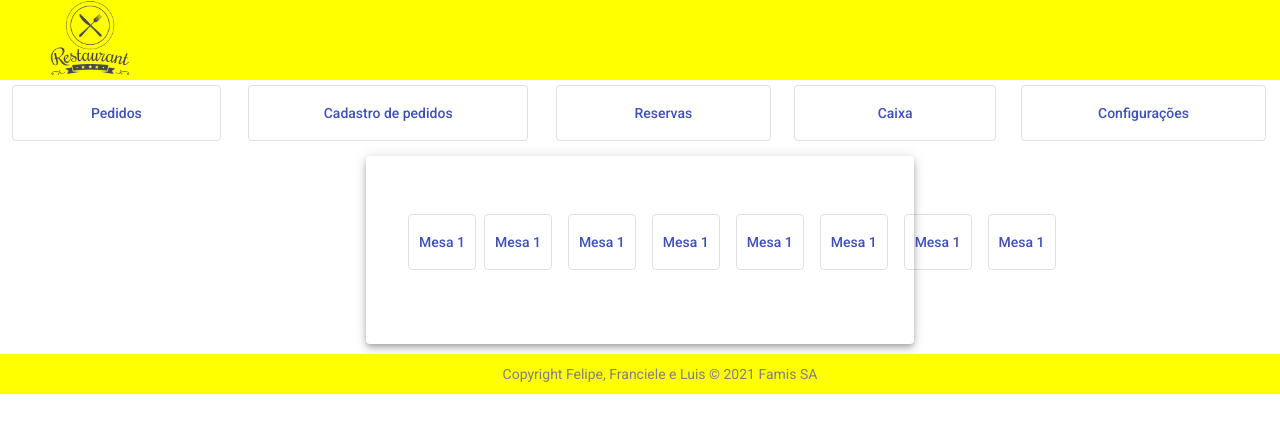
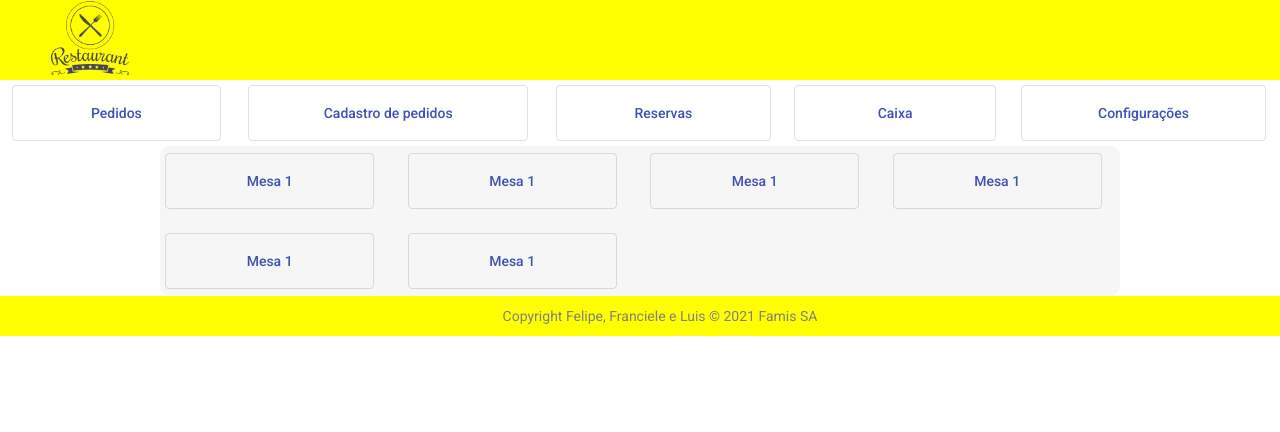
Before and after one commit to felipebonadio/angularFamis, an Angular app: page /orders in a window 1280 px wide. Shown: the top 432 px of the page. Built offline with nearby package versions, Linux system fonts and the light colour scheme.

Commit message:
fixed order css

```diff
--- a/src/app/order/order.component.css
+++ b/src/app/order/order.component.css
@@ -2,39 +2,6 @@
   display: grid;
   justify-items: center;
   grid-template-columns: auto auto auto auto auto;
-}
-
-.grid-row {
-  display: grid;
-  grid-template-rows: auto;
-}
-
-.grid-col {
-  display: grid;
-  grid-template-columns: 25% 25% 25% 25%;
-}
-
-.grid {
-  display: flex;
-  justify-content: space-around;
-  grid-auto-columns: auto auto auto auto;
-}
-.card {
-  max-width: 35%;
-  max-height: 100%;
-  margin: auto;
-  padding: 50px;
-  margin-top: 10px;
-  margin-bottom: 10px;
-}
-
-mat-card-actions {
-  display: flex;
-  align-items: center;
-  justify-content: center;
-}
-mat-card-actions {
-  font-size: 1.3em;
 }
 
 button {
@@ -42,3 +9,24 @@ button {
   padding: 10px;
   margin: 5px;
 }
+
+.container {
+  border-radius: 10px;
+  background-color: #f6f6f6;
+  margin: 0 auto;
+
+  width: 75%;
+  height: 150px;
+  display: grid;
+  grid-template-columns: repeat(4, 1fr);
+  gap: 10px;
+  justify-content: center;
+  align-items: center;
+}
+
+.item {
+  width: 50px;
+  height: 30px;
+  border-radius: 10px;
+  background-color: #cecece;
+}
--- a/src/app/order/order.component.html
+++ b/src/app/order/order.component.html
@@ -18,19 +18,12 @@
     </button>
 </div>
 
-<mat-card class="card mat-elevation-z5">
-    <div class="grid">
-        <div>
-            <mat-card-actions>
-                <button class="btn" routerLink="/orderdetails" mat-stroked-button color="primary">Mesa 1</button>
-                <button class="btn" mat-stroked-button color="primary">Mesa 1</button>
-                <button class="btn" mat-stroked-button color="primary">Mesa 1</button>
-                <button class="btn" mat-stroked-button color="primary">Mesa 1</button>
-                <button class="btn" mat-stroked-button color="primary">Mesa 1</button>
-                <button class="btn" mat-stroked-button color="primary">Mesa 1</button>
-                <button class="btn" mat-stroked-button color="primary">Mesa 1</button>
-                <button class="btn" mat-stroked-button color="primary">Mesa 1</button>
-            </mat-card-actions>
-        </div>
-    </div>
-</mat-card>
+
+<div class="container">
+    <button routerLink="/orderdetails" mat-stroked-button color="primary">Mesa 1</button>
+    <button routerLink="/orderdetails" mat-stroked-button color="primary">Mesa 1</button>
+    <button routerLink="/orderdetails" mat-stroked-button color="primary">Mesa 1</button>
+    <button routerLink="/orderdetails" mat-stroked-button color="primary">Mesa 1</button>
+    <button routerLink="/orderdetails" mat-stroked-button color="primary">Mesa 1</button>
+    <button routerLink="/orderdetails" mat-stroked-button color="primary">Mesa 1</button>
+</div>
```
